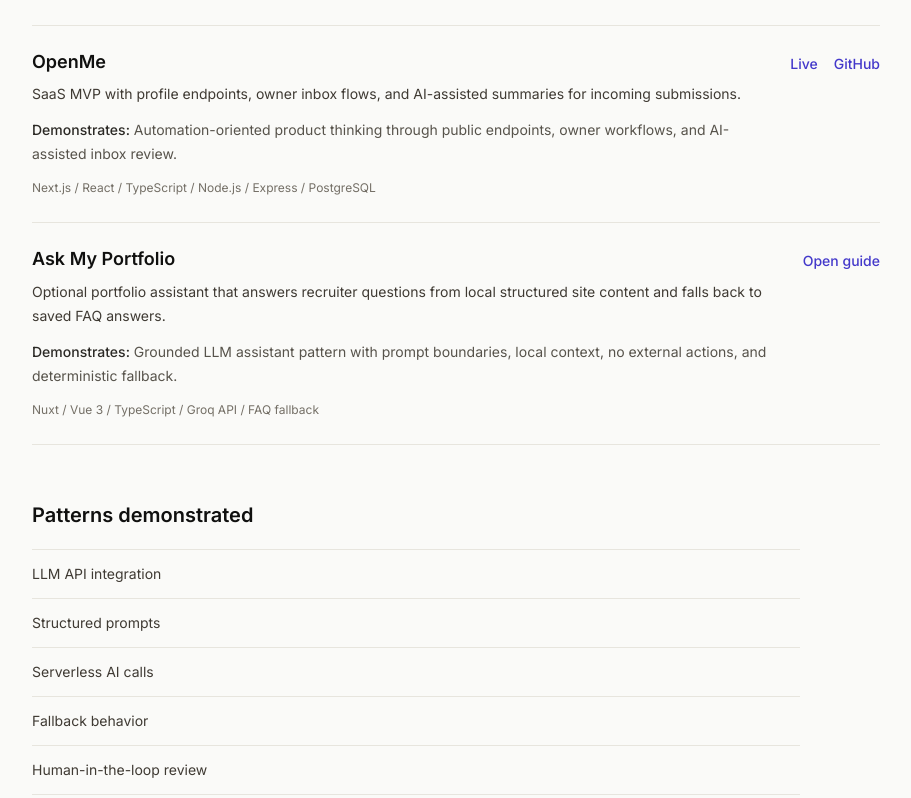
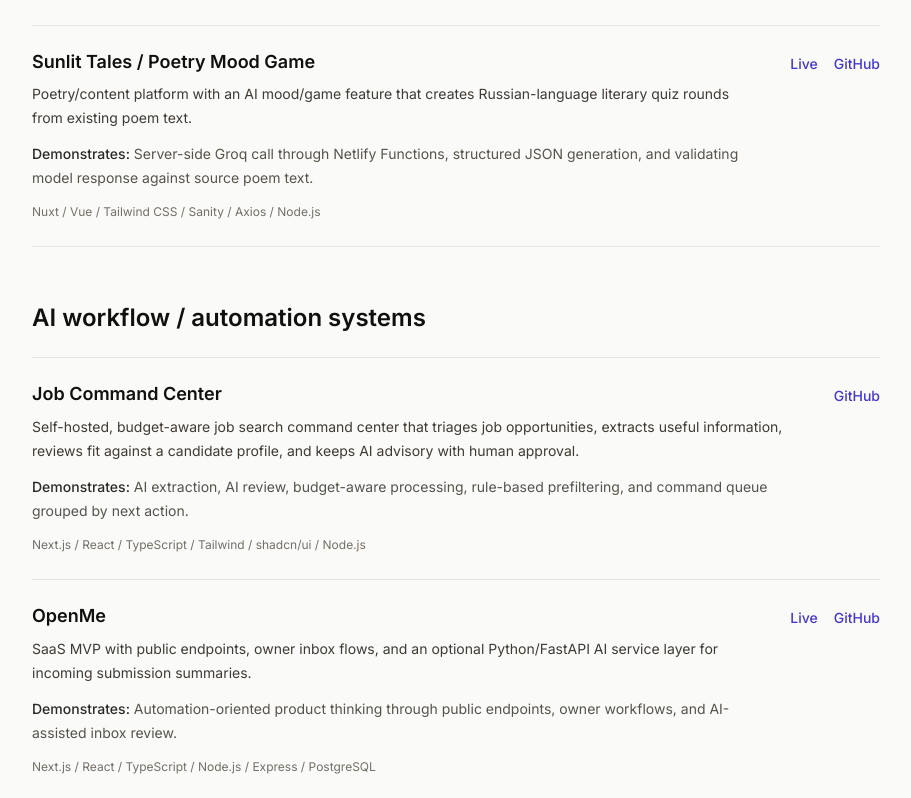
Before and after one commit to igalVilensky/igal-portfolio, a Nuxt app: page /ai-automation in a window 1280 px wide. Shown: the part 762-1560 px from the top of the page, without its empty margins (184-1095 px from the left). Built offline with nearby package versions, Linux system fonts and the light colour scheme; a web font is replaced by a local one.

Commit message:
Update AI project taxonomy and automation proof

```diff
--- a/app/pages/ai-automation.vue
+++ b/app/pages/ai-automation.vue
@@ -12,14 +12,14 @@
         </div>
       </header>
 
-      <section aria-labelledby="featured-ai-work-title" class="mb-14">
+      <section aria-labelledby="ai-products-title" class="mb-14">
         <div class="mb-6">
-          <h2 id="featured-ai-work-title" class="section-title">Featured AI-related work</h2>
+          <h2 id="ai-products-title" class="section-title">AI products</h2>
         </div>
 
         <div class="border-y border-secondary-200 dark:border-dark-border">
           <article
-            v-for="item in featuredItems"
+            v-for="item in aiProducts"
             :key="item.id"
             class="grid gap-4 border-b border-secondary-200 py-6 last:border-b-0 dark:border-dark-border md:grid-cols-[minmax(0,1fr)_auto] md:gap-8"
           >
@@ -43,6 +43,112 @@
               <template
                 v-for="link in item.links"
                 :key="`${item.id}-${link.label}`"
+              >
+                <NuxtLink
+                  v-if="link.internal"
+                  :to="link.url"
+                  class="text-sm font-medium text-primary-700 transition-colors hover:text-primary-800 dark:text-primary-300 dark:hover:text-primary-200"
+                >
+                  {{ link.label }}
+                </NuxtLink>
+                <a
+                  v-else
+                  :href="link.url"
+                  target="_blank"
+                  rel="noopener noreferrer"
+                  class="text-sm font-medium text-primary-700 transition-colors hover:text-primary-800 dark:text-primary-300 dark:hover:text-primary-200"
+                >
+                  {{ link.label }}
+                </a>
+              </template>
+            </div>
+          </article>
+        </div>
+      </section>
+
+      <section aria-labelledby="ai-workflows-title" class="mb-14">
+        <div class="mb-6">
+          <h2 id="ai-workflows-title" class="section-title">AI workflow / automation systems</h2>
+        </div>
+
+        <div class="border-y border-secondary-200 dark:border-dark-border">
+          <article
+            v-for="item in aiWorkflows"
+            :key="item.id"
+            class="grid gap-4 border-b border-secondary-200 py-6 last:border-b-0 dark:border-dark-border md:grid-cols-[minmax(0,1fr)_auto] md:gap-8"
+          >
+            <div>
+              <h3 class="text-lg font-semibold leading-snug text-secondary-950 dark:text-white">
+                {{ item.title }}
+              </h3>
+              <p class="mt-2 text-sm leading-6 text-secondary-700 dark:text-secondary-300">
+                {{ item.summary }}
+              </p>
+              <p class="mt-3 text-sm leading-6 text-secondary-600 dark:text-secondary-400">
+                <span class="font-medium text-secondary-800 dark:text-secondary-200">Demonstrates:</span>
+                {{ item.demonstrates }}
+              </p>
+              <p class="mt-3 text-xs leading-5 text-secondary-500 dark:text-secondary-500">
+                {{ item.techLine }}
+              </p>
+            </div>
+
+            <div class="flex flex-wrap gap-x-4 gap-y-2 md:justify-end md:pt-1">
+              <template
+                v-for="link in item.links"
+                :key="`${item.id}-${link.label}`"
+              >
+                <NuxtLink
+                  v-if="link.internal"
+                  :to="link.url"
+                  class="text-sm font-medium text-primary-700 transition-colors hover:text-primary-800 dark:text-primary-300 dark:hover:text-primary-200"
+                >
+                  {{ link.label }}
+                </NuxtLink>
+                <a
+                  v-else
+                  :href="link.url"
+                  target="_blank"
+                  rel="noopener noreferrer"
+                  class="text-sm font-medium text-primary-700 transition-colors hover:text-primary-800 dark:text-primary-300 dark:hover:text-primary-200"
+                >
+                  {{ link.label }}
+                </a>
+              </template>
+            </div>
+          </article>
+        </div>
+      </section>
+
+      <section aria-labelledby="site-feature-title" class="mb-14">
+        <div class="mb-6">
+          <h2 id="site-feature-title" class="section-title">Site feature</h2>
+        </div>
+
+        <div class="border-y border-secondary-200 dark:border-dark-border">
+          <article
+            class="grid gap-4 border-b border-secondary-200 py-6 last:border-b-0 dark:border-dark-border md:grid-cols-[minmax(0,1fr)_auto] md:gap-8"
+          >
+            <div>
+              <h3 class="text-lg font-semibold leading-snug text-secondary-950 dark:text-white">
+                {{ portfolioAssistantItem.title }}
+              </h3>
+              <p class="mt-2 text-sm leading-6 text-secondary-700 dark:text-secondary-300">
+                {{ portfolioAssistantItem.summary }}
+              </p>
+              <p class="mt-3 text-sm leading-6 text-secondary-600 dark:text-secondary-400">
+                <span class="font-medium text-secondary-800 dark:text-secondary-200">Demonstrates:</span>
+                {{ portfolioAssistantItem.demonstrates }}
+              </p>
+              <p class="mt-3 text-xs leading-5 text-secondary-500 dark:text-secondary-500">
+                {{ portfolioAssistantItem.techLine }}
+              </p>
+            </div>
+
+            <div class="flex flex-wrap gap-x-4 gap-y-2 md:justify-end md:pt-1">
+              <template
+                v-for="link in portfolioAssistantItem.links"
+                :key="`${portfolioAssistantItem.id}-${link.label}`"
               >
                 <NuxtLink
                   v-if="link.internal"
@@ -135,15 +241,20 @@ type AiWorkItem = {
   links: WorkLink[];
 };
 
-const aiProjectIds = ["decision-matrix-ai", "ai-compliance-compass", "openme"];
+const aiProductsIds = ["decision-matrix-ai", "ai-compliance-compass", "sunlit-tales"];
+const aiWorkflowsIds = ["job-command-center", "openme"];
 
 const projectSummaries: Record<string, string> = {
   "decision-matrix-ai":
     "AI-assisted decision matrix app for comparing complex choices with criteria, scores, recommendations, and action checklists.",
   "ai-compliance-compass":
     "Educational AI use-case checker that turns plain-language descriptions into practical EU/Germany compliance prompts and next steps.",
+  "sunlit-tales":
+    "Poetry/content platform with an AI mood/game feature that creates Russian-language literary quiz rounds from existing poem text.",
+  "job-command-center":
+    "Self-hosted, budget-aware job search command center that triages job opportunities, extracts useful information, reviews fit against a candidate profile, and keeps AI advisory with human approval.",
   openme:
-    "SaaS MVP with profile endpoints, owner inbox flows, and AI-assisted summaries for incoming submissions.",
+    "SaaS MVP with public endpoints, owner inbox flows, and an optional Python/FastAPI AI service layer for incoming submission summaries.",
 };
 
 const demonstratedRoles: Record<string, string> = {
@@ -151,6 +262,10 @@ const demonstratedRoles: Record<string, string> = {
     "LLM API integration for structured decision support, editable outputs, serverless AI calls, validation, and persistence.",
   "ai-compliance-compass":
     "Responsible AI boundaries, clarification flows, cautious language, and educational fallback behavior.",
+  "sunlit-tales":
+    "Server-side Groq call through Netlify Functions, structured JSON generation, and validating model response against source poem text.",
+  "job-command-center":
+    "AI extraction, AI review, budget-aware processing, rule-based prefiltering, and command queue grouped by next action.",
   openme:
     "Automation-oriented product thinking through public endpoints, owner workflows, and AI-assisted inbox review.",
 };
@@ -196,10 +311,13 @@ const toAiWorkItem = (project: Project): AiWorkItem => ({
   links: getProjectLinks(project),
 });
 
-const featuredProjectItems = aiProjectIds
+const getFeaturedItems = (ids: string[]) => ids
   .map((id) => projectsData.projects.find((project) => project.id === id))
   .filter((project): project is Project => Boolean(project))
   .map(toAiWorkItem);
+
+const aiProducts = getFeaturedItems(aiProductsIds);
+const aiWorkflows = getFeaturedItems(aiWorkflowsIds);
 
 const portfolioAssistantItem: AiWorkItem = {
   id: "ask-my-portfolio",
@@ -217,8 +335,6 @@ const portfolioAssistantItem: AiWorkItem = {
     },
   ],
 };
-
-const featuredItems = [...featuredProjectItems, portfolioAssistantItem];
 
 const patterns = [
   "LLM API integration",
--- a/content/projects.json
+++ b/content/projects.json
@@ -59,6 +59,7 @@
         "Express",
         "PostgreSQL",
         "Prisma",
+        "Python",
         "FastAPI",
         "Docker Compose",
         "Vercel",
@@ -492,18 +493,23 @@
     },
     {
       "id": "sunlit-tales",
-      "title": "Sunlit Tales",
+      "title": "Sunlit Tales / Poetry Mood Game",
       "category": "Content Platform / Creative Web",
       "priority": "lab",
-      "short_description": "Poetry and creative content platform built with Nuxt, Node.js, Sanity, MongoDB, and Tailwind.",
+      "short_description": "Poetry/content platform with an AI mood/game feature that creates Russian-language literary quiz rounds from existing poem text.",
       "long_description": "A creative publishing project exploring content architecture, quiet reading interfaces, and full-stack web delivery.",
       "role": "Builder of a creative content platform.",
       "technologies": [
-        "Node.js",
         "Nuxt",
+        "Vue",
         "Tailwind CSS",
         "Sanity",
-        "MongoDB"
+        "Axios",
+        "Node.js",
+        "Express",
+        "MongoDB",
+        "Netlify Functions",
+        "Groq API"
       ],
       "highlights": [
         "Headless content workflow.",
@@ -522,11 +528,66 @@
       ],
       "links": {
         "live": "https://sunlit-tales.netlify.app/",
-        "github": "https://github.com/igalvilensky/sunlit-tales",
+        "github": "https://github.com/igalVilensky/poetry",
         "case_study": null
       },
       "source_notes": [
         "Derived from app/composables/useProjects.ts and locale project copy."
+      ]
+    },
+    {
+      "id": "job-command-center",
+      "title": "Job Command Center",
+      "category": "AI automation / job workflow command center",
+      "priority": "secondary",
+      "short_description": "Self-hosted, budget-aware job search command center that triages job opportunities, extracts useful information, reviews fit against a candidate profile, and keeps AI advisory with human approval.",
+      "long_description": "Self-hosted, budget-aware job search command center that triages job opportunities, extracts useful information, reviews fit against a candidate profile, and keeps AI advisory with human approval.",
+      "role": "Builder and full-stack developer.",
+      "technologies": [
+        "Next.js",
+        "React",
+        "TypeScript",
+        "Tailwind",
+        "shadcn/ui",
+        "Node.js",
+        "Express",
+        "PostgreSQL",
+        "Prisma",
+        "Python",
+        "FastAPI",
+        "Pydantic",
+        "httpx",
+        "Docker Compose",
+        "pnpm workspaces",
+        "Turbo",
+        "mock AI",
+        "Groq provider",
+        "optional Gmail import / Gmail OAuth"
+      ],
+      "highlights": [
+        "AI extraction",
+        "AI review",
+        "budget-aware processing",
+        "rule-based prefiltering",
+        "human approval before applying/contacting employers",
+        "command queue grouped by next action"
+      ],
+      "outcome_or_proof": [
+        "GitHub repository is available.",
+        "Self-hosted application."
+      ],
+      "role_relevance": [
+        "Full-Stack Software Developer",
+        "AI Software Developer",
+        "API Integration Developer"
+      ],
+      "links": {
+        "live": null,
+        "github": "https://github.com/igalVilensky/job-command-center",
+        "case_study": null
+      },
+      "source_notes": [
+        "Derived from project documentation."
       ]
     }
   ],
```
Also changed, not shown: 1 other file (tests, documents, lock files or other folders).
